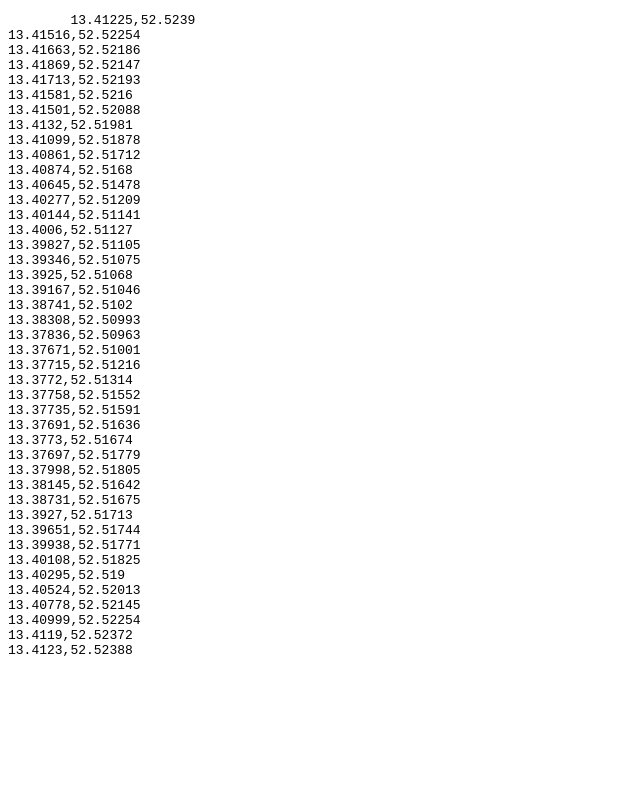
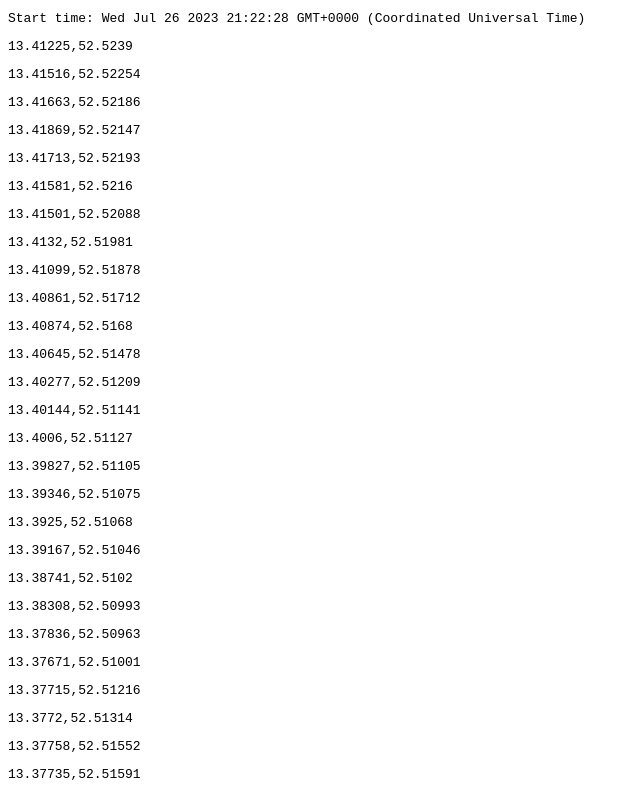
Before and after one commit to unrealists/juno-hiring-challenge, a SvelteKit app: page / in a window 1280 px wide. Shown: the top 795 px of the page, without its empty margins (0-640 px from the left). Built offline with nearby package versions, Linux system fonts and the light colour scheme.

Commit message:
set tour start time

```diff
--- a/src/routes/+page.server.ts
+++ b/src/routes/+page.server.ts
@@ -1,3 +1,10 @@
 import { route } from './route';
 
-export const load = () => route;
+export const load = ({ url }) => {
+	const start = url.searchParams.get('start');
+	const tourStartTime = start ? new Date(start) : new Date();
+	return {
+		route,
+		tourStartTime
+	};
+};
--- a/src/routes/+page.svelte
+++ b/src/routes/+page.svelte
@@ -2,8 +2,12 @@
 	export let data;
 </script>
 
-<pre>
-	{#each data.positions as pos}
-		{pos.coordinates} <br />
+<code>
+	Start time: {data.tourStartTime}
+</code>
+
+<code>
+	{#each data.route.positions as pos}
+		<pre>{pos.coordinates}</pre>
 	{/each}
-</pre>
+</code>
```
